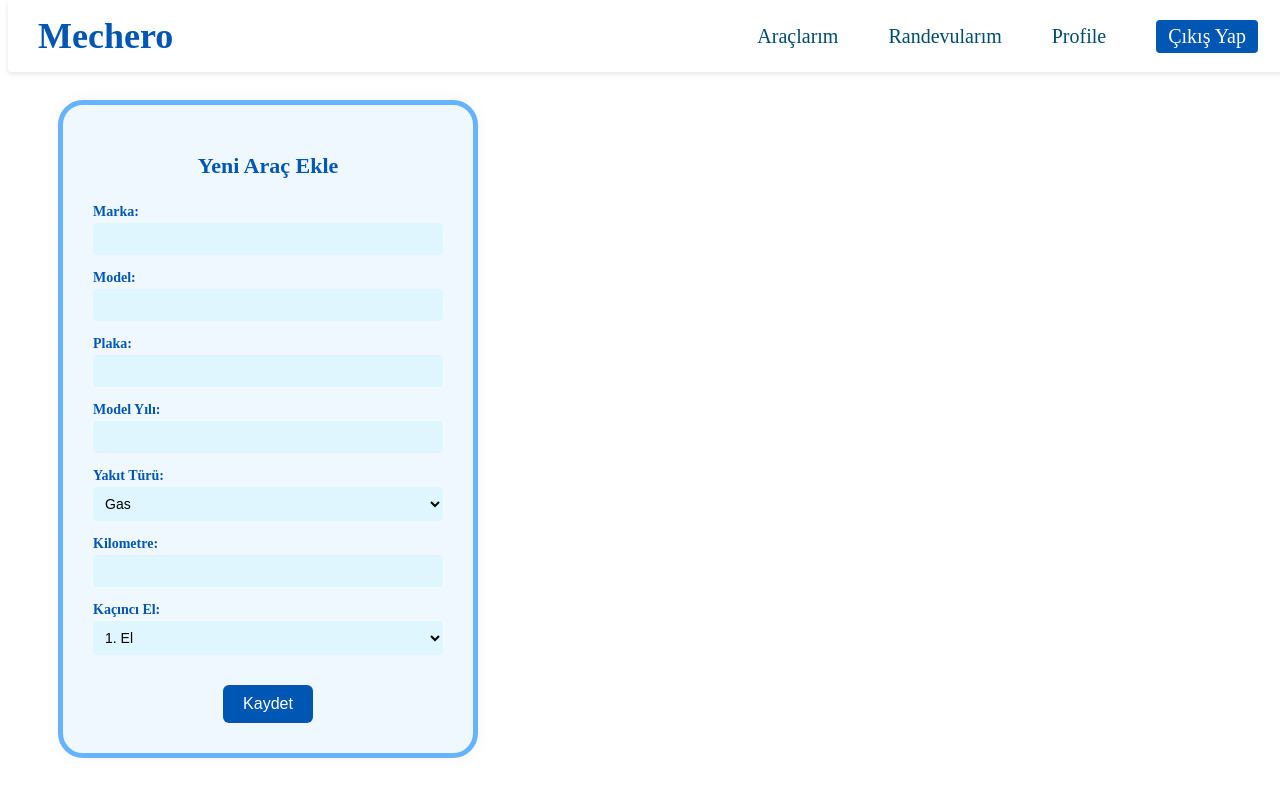
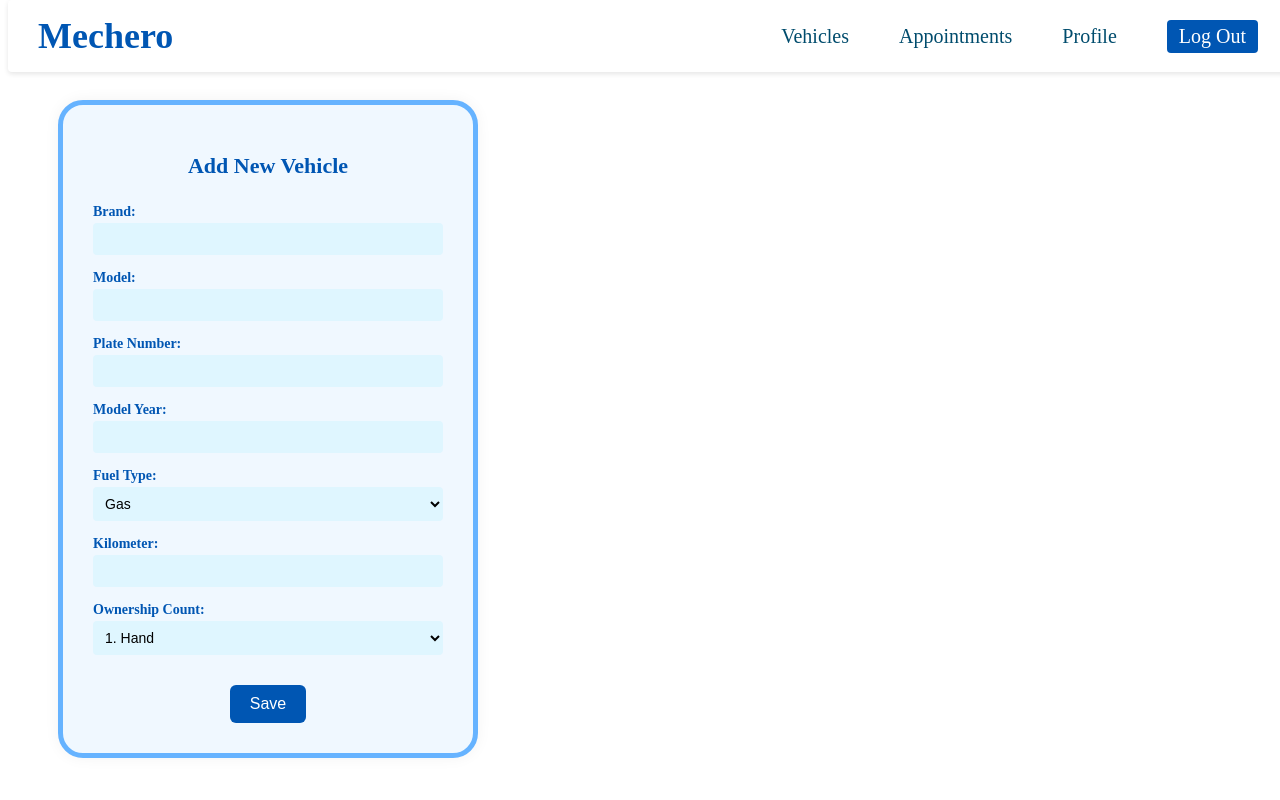
Before and after one commit to DelfinAksu/mechero, a Flask app: page /user/vehicles/add in a window 1280 px wide. Run offline with Flask 3, Linux system fonts and the light colour scheme; the visitor is signed in with stand-in values (Sample User, id 1).

Commit message:
some other improvements

```diff
--- a/app/templates/employee/dashboard.html
+++ b/app/templates/employee/dashboard.html
@@ -3,9 +3,9 @@
 {% block content %}
 <h1>Dashboard Page</h1>
 <div class="navbar">
-  <a href="{{ url_for('employee.dashboard') }}">📋 Dashboard</a> |
-  <a href="{{ url_for('employee.appointments') }}">📅 Appointments</a> |
-  <a href="{{ url_for('guest.logout_page') }}">🚪 Log Out</a>
+  <a href="{{ url_for('employee.dashboard') }}">Dashboard</a> |
+  <a href="{{ url_for('employee.appointments') }}">Appointments</a> |
+  <a href="{{ url_for('guest.logout_page') }}">Log Out</a>
 </div>
 
 {% endblock %}
--- a/app/templates/guest/login.html
+++ b/app/templates/guest/login.html
@@ -4,7 +4,7 @@
 
   <form method="POST" class="register-form">
     {{ form.hidden_tag() }}
-    <h2 class="form-title">Giriş Yap</h2>
+    <h2 class="form-title">Login</h2>
     <div class="from-field">
       <p>{{ form.email.label }}<br>{{ form.email(size=32) }}</p>
     </div>
--- a/app/templates/guest/register.html
+++ b/app/templates/guest/register.html
@@ -4,7 +4,7 @@
 
   <form method="POST" class="register-form">
     {{ form.hidden_tag() }}
-    <h2 class="form-title">Kayıt Ol</h2>
+    <h2 class="form-title">Register</h2>
     <div class="form-field">
       {{ form.fname.label }}<br>{{ form.fname(size=32) }}
       {% for error in form.fname.errors %}
--- a/app/templates/layout/base_admin.html
+++ b/app/templates/layout/base_admin.html
@@ -10,7 +10,7 @@
     <header class="admin-header">
         <a href="{{ url_for('admin.dashboard') }}" class="logo">MecHero </a>
         <form action="{{ url_for('guest.logout_page') }}" method="POST" >
-            <button type="submit" class="logout-button">Çıkış Yap</button>
+            <button type="submit" class="logout-button">Log Out</button>
         </form>
     </header>
     <div class="admin-sidebar">
--- a/app/templates/layout/base_user.html
+++ b/app/templates/layout/base_user.html
@@ -13,13 +13,13 @@
     </div>
     <div class="nav-right">
         {% if current_user.is_authenticated %}
-            <a href="{{ url_for('user.vehicles') }}">Araçlarım</a>
-            <a href="{{ url_for('user.appointments') }}">Randevularım</a>
+            <a href="{{ url_for('user.vehicles') }}">Vehicles</a>
+            <a href="{{ url_for('user.appointments') }}">Appointments</a>
             <a href="{{ url_for('user.profile') }}">Profile</a>
-            <a href="{{ url_for('guest.logout_page') }}" class="logout-button">Çıkış Yap</a>
+            <a href="{{ url_for('guest.logout_page') }}" class="logout-button">Log Out</a>
         {% else %}
-            <a href="{{ url_for('guest.login_page') }}">Giriş</a>
-            <a href="{{ url_for('guest.register_page') }}">Kayıt</a>
+            <a href="{{ url_for('guest.login_page') }}">Log In</a>
+            <a href="{{ url_for('guest.register_page') }}">Register</a>
         {% endif %}
     </div>
 </nav>
--- a/app/templates/user/add_vehicle.html
+++ b/app/templates/user/add_vehicle.html
@@ -1,10 +1,10 @@
 {% extends 'layout/base_user.html' %}
 {% block content %}
 <div class="add-vehicle-form">
-  <h2 class="form-title">Yeni Araç Ekle</h2>
+  <h2 class="form-title">Add New Vehicle</h2>
   <form method="POST">
       <div class="form-field">
-          <label>Marka:</label>
+          <label>Brand:</label>
           <input name="brand" type="text" required>
       </div>
       <div class="form-field">
@@ -12,15 +12,15 @@
           <input name="model" type="text" required>
       </div>
       <div class="form-field">
-          <label>Plaka:</label>
+          <label>Plate Number:</label>
           <input name="plate_number" type="text" required>
       </div>
       <div class="form-field">
-          <label>Model Yılı:</label>
+          <label>Model Year:</label>
           <input name="year" type="number" required>
       </div>
       <div class="form-field">
-          <label>Yakıt Türü:</label>
+          <label>Fuel Type:</label>
           <select name="fuel_type" required>
               <option value="Gas">Gas</option>
               <option value="Diesel">Diesel</option>
@@ -29,20 +29,20 @@
           </select>
       </div>
       <div class="form-field">
-          <label>Kilometre:</label>
+          <label>Kilometer:</label>
           <input name="mileage" type="number" required>
       </div>
       <div class="form-field">
-          <label>Kaçıncı El:</label>
+          <label>Ownership Count:</label>
           <select name="ownership_count" required>
-              <option value="1">1. El</option>
-              <option value="2">2. El</option>
-              <option value="3">3. El</option>
-              <option value="4">4. El</option>
-              <option value="5">5. El</option>
+              <option value="1">1. Hand</option>
+              <option value="2">2. Hand</option>
+              <option value="3">3. Hand</option>
+              <option value="4">4. Hand</option>
+              <option value="5">5. Hand</option>
           </select>
       </div>
-      <button type="submit" class="submit-button">Kaydet</button>
+      <button type="submit" class="submit-button">Save</button>
   </form>
 </div>
 {% endblock %}
--- a/app/templates/user/vehicles.html
+++ b/app/templates/user/vehicles.html
@@ -4,7 +4,7 @@
     <img src="{{ url_for('static', filename='images/vehicles.jpg') }}" alt="Araçlar" class="banner-cropped-img">
   </div>
 <div class="vehicles-page">
-  <h2 class="vehicles-title">Araçlarım</h2>
+  <h2 class="vehicles-title">My Vehicles</h2>
   <ul class="vehicles-list">
     {% for v in vehicles %}
       <li class="vehicle-item">
@@ -12,12 +12,12 @@
         <form method="POST"
           action="{{ url_for('user.delete_vehicle', vehicle_id=v.vehicle_id) }}"
           style="display:inline;"
-          onsubmit="return confirm('Bu aracı silerseniz, bu araca ait randevular da silinecektir. Devam etmek istiyor musunuz?');">
+          onsubmit="return confirm('If you delete this vehicle, all associated appointments will also be deleted. Do you want to continue?');">
           <button type="submit" class="delete-button">❌</button>
         </form>
       </li>
     {% endfor %}
   </ul>
-  <a href="{{ url_for('user.add_vehicle') }}" class="add-vehicle-button">+ Yeni Araç Ekle</a>
+  <a href="{{ url_for('user.add_vehicle') }}" class="add-vehicle-button">Add New Vehicle</a>
 </div>
 {% endblock %}
```
Also changed, not shown: app/templates/employee/appointments.html (+13 -15 lines), app/templates/guest/dealership.html (+5 -11 lines), app/templates/user/appointments.html (+10 -10 lines), app/templates/user/book_appointment.html (+11 -11 lines), app/templates/user/dashboard.html (+11 -13 lines), app/templates/user/profile.html (+6 -6 lines), app/templates/user/update_profile.html (+10 -10 lines).
